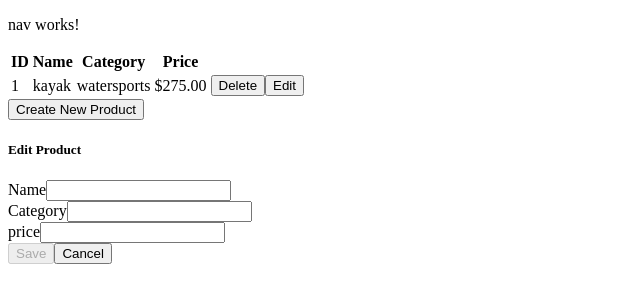
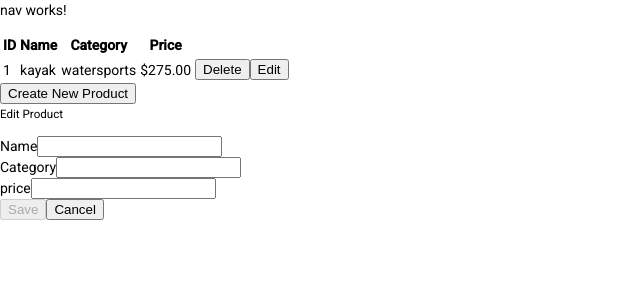
Before and after one commit to hejin82/angular-app, an Angular app: page / in a window 1280 px wide. Shown: the top 302 px of the page, without its empty margins (0-640 px from the left). Built offline with nearby package versions, Linux system fonts and the light colour scheme.

Commit message:
ng add @angular/material

```diff
--- a/package.json
+++ b/package.json
@@ -12,10 +12,12 @@
   "private": true,
   "dependencies": {
     "@angular/animations": "~9.1.0",
+    "@angular/cdk": "^9.2.0",
     "@angular/common": "~9.1.0",
     "@angular/compiler": "~9.1.0",
     "@angular/core": "~9.1.0",
     "@angular/forms": "~9.1.0",
+    "@angular/material": "^9.2.0",
     "@angular/platform-browser": "~9.1.0",
     "@angular/platform-browser-dynamic": "~9.1.0",
     "@angular/router": "~9.1.0",
--- a/src/app/app.module.ts
+++ b/src/app/app.module.ts
@@ -9,6 +9,7 @@ import { TableComponent } from './core/table/table.component';
 import { FormComponent } from './core/form/form.component';
 import { MessageModule } from './messages/message.module';
 import { MessageComponent } from './messages/message.component';
+import { BrowserAnimationsModule } from '@angular/platform-browser/animations';
 
 @NgModule({
   declarations: [
@@ -22,7 +23,8 @@ import { MessageComponent } from './messages/message.component';
     BrowserModule,
     ModelModule,
     CoreModule,
-    MessageModule
+    MessageModule,
+    BrowserAnimationsModule
   ],
   providers: [],
   bootstrap: [
--- a/src/index.html
+++ b/src/index.html
@@ -6,8 +6,10 @@
   <base href="/">
   <meta name="viewport" content="width=device-width, initial-scale=1">
   <link rel="icon" type="image/x-icon" href="favicon.ico">
+  <link href="https://fonts.googleapis.com/css?family=Roboto:300,400,500&display=swap" rel="stylesheet">
+  <link href="https://fonts.googleapis.com/icon?family=Material+Icons" rel="stylesheet">
 </head>
-<body>
+<body class="mat-typography">
   <app-root></app-root>
   <app-message></app-message>
   <div class="row m-2">
--- a/src/styles.scss
+++ b/src/styles.scss
@@ -1 +1,32 @@
+
+// Custom Theming for Angular Material
+// For more information: https://material.angular.io/guide/theming
+@import '~@angular/material/theming';
+// Plus imports for other components in your app.
+
+// Include the common styles for Angular Material. We include this here so that you only
+// have to load a single css file for Angular Material in your app.
+// Be sure that you only ever include this mixin once!
+@include mat-core();
+
+// Define the palettes for your theme using the Material Design palettes available in palette.scss
+// (imported above). For each palette, you can optionally specify a default, lighter, and darker
+// hue. Available color palettes: https://material.io/design/color/
+$angular-app-primary: mat-palette($mat-indigo);
+$angular-app-accent: mat-palette($mat-pink, A200, A100, A400);
+
+// The warn palette is optional (defaults to red).
+$angular-app-warn: mat-palette($mat-red);
+
+// Create the theme object (a Sass map containing all of the palettes).
+$angular-app-theme: mat-light-theme($angular-app-primary, $angular-app-accent, $angular-app-warn);
+
+// Include theme styles for core and each component used in your app.
+// Alternatively, you can import and @include the theme mixins for each component
+// that you are using.
+@include angular-material-theme($angular-app-theme);
+
 /* You can add global styles to this file, and also import other style files */
+
+html, body { height: 100%; }
+body { margin: 0; font-family: Roboto, "Helvetica Neue", sans-serif; }
```
Also changed, not shown: 1 other file (tests, documents, lock files or other folders).
